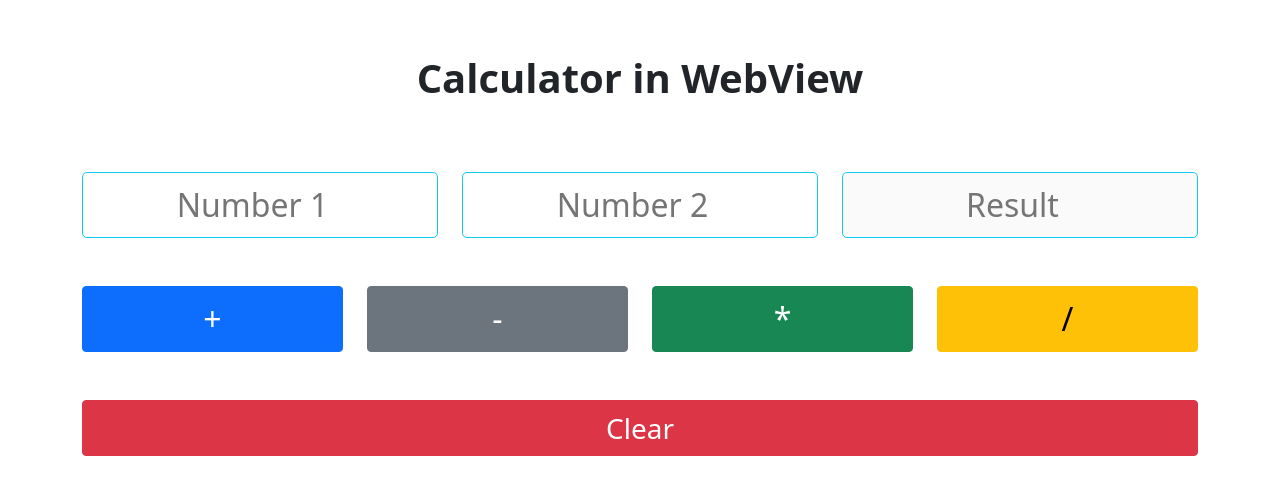
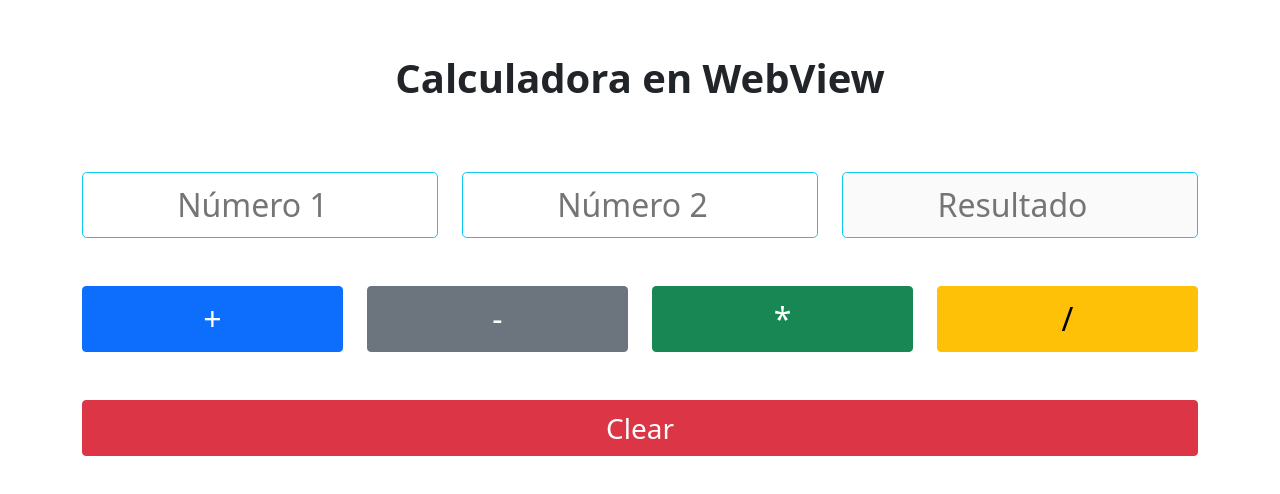
Before and after one commit to Yanqui-Rodrigo/CalculadoraJS, a plain HTML site: page index.html in a window 1280 px wide. Drawn offline with nearby package versions, Linux system fonts and the light colour scheme.

Commit message:
Cambio de logica

```diff
--- a/index.html
+++ b/index.html
@@ -10,17 +10,17 @@
 <body>
     <div class="container">
         <div class="row mt-5 mb-5">
-            <p class="col fs-1 fw-bold text-center">Calculator in WebView</p>
+            <p class="col fs-1 fw-bold text-center">Calculadora en WebView</p>
         </div>
         <div class="row mb-5">
             <div class="col-4">
-                <input type="number" class="text-center col-12 fs-2 p-2 border border-info rounded-3" id="txtNumber1" placeholder="Number 1">
+                <input type="number" class="text-center col-12 fs-2 p-2 border border-info rounded-3" id="txtNumber1" placeholder="Número 1">
             </div>
             <div class="col-4">
-                <input type="number" class="text-center col-12 fs-2 p-2 border border-info rounded-3" id="txtNumber2" placeholder="Number 2">
+                <input type="number" class="text-center col-12 fs-2 p-2 border border-info rounded-3" id="txtNumber2" placeholder="Número 2">
             </div>
             <div class="col-4">
-                <input type="number" class="text-center col-12 fs-2 p-2 border border-info rounded-3" id="txtResult" placeholder="Result" disabled >
+                <input type="number" class="text-center col-12 fs-2 p-2 border border-info rounded-3" id="txtResult" placeholder="Resultado" disabled >
             </div>
         </div>
         <div class="row mb-5">
```
